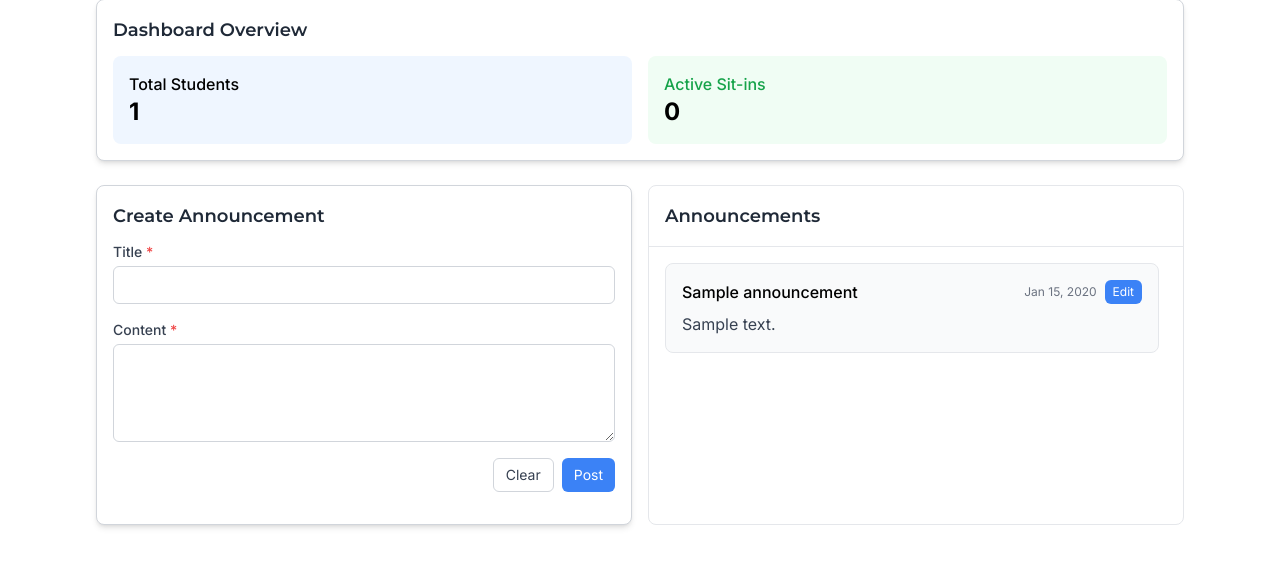
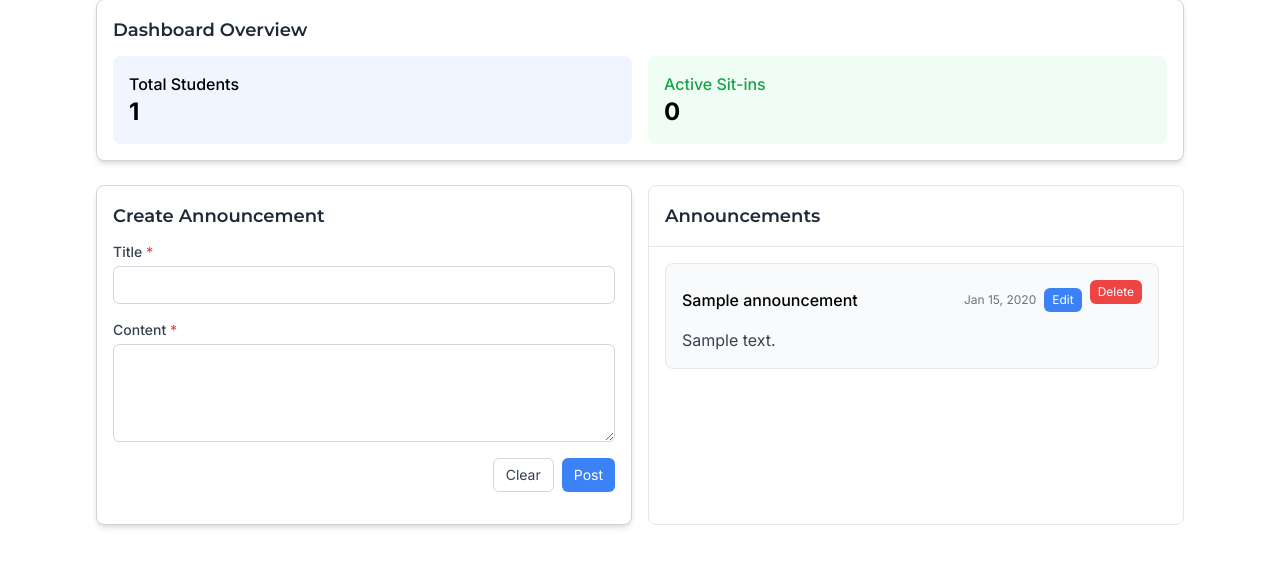
Before and after one commit to Sabnock-k/Sit-in-Monitoring-System, a PHP site: page /pages/admin/homepage.php in a window 1280 px wide. Shown: the part 89-654 px from the top of the page. Run offline with PHP 8.4, Linux system fonts and the light colour scheme; the visitor is signed in with stand-in values (Sample User, id 1); data comes from the database, SQL or seed files in the repository; tables that the repository leaves empty hold one stand-in row (values such as "Sample post"); some libraries are stand-ins or nearby versions.

Commit message:
Add delete functionality for announcements with success and error messages

```diff
--- a/pages/admin/homepage.php
+++ b/pages/admin/homepage.php
@@ -93,6 +93,37 @@ if ($_SERVER['REQUEST_METHOD'] === 'POST' && isset($_POST['edit_announcement']))
         }
     }
 }
+
+// Delete an announcement
+$delete_success_message = '';
+$delete_error_message = '';
+
+if ($_SERVER['REQUEST_METHOD'] === 'POST' && isset($_POST['delete_announcement'])) {
+    $id = isset($_POST['id']) ? intval($_POST['id']) : 0;
+
+    if ($id > 0) {
+        $stmt = $conn->prepare("DELETE FROM announcements WHERE id = ?");
+        if ($stmt) {
+            $stmt->bind_param("i", $id);
+
+            if ($stmt->execute()) {
+                $delete_success_message = "Announcement deleted successfully!";
+                $_POST = array();
+
+                // Refresh the announcements list
+                $sql = "SELECT * FROM announcements ORDER BY created_at DESC";
+                $result = mysqli_query($conn, $sql);
+                $announcements = mysqli_fetch_all($result, MYSQLI_ASSOC);
+            } else {
+                $delete_error_message = "Error deleting announcement: " . $stmt->error;
+            }
+            $stmt->close();
+        } else {
+            $delete_error_message = "Database error: " . $conn->error;
+        }
+    }
+}
+
 
 $conn->close();
 ?>
@@ -270,6 +301,18 @@ $conn->close();
                     </div>
                     <div class="p-4">
                         <div class="space-y-4 max-h-[380px] overflow-y-auto pr-2">
+                            <!-- Display message -->
+                            <?php if(!empty($delete_success_message)): ?>
+                                <div id="alert-box" class="bg-green-100 border-l-4 border-green-500 text-green-700 p-3 mb-4 rounded text-sm" role="alert">
+                                    <p><i class="fas fa-check-circle mr-1"></i> <?php echo $delete_success_message; ?></p>
+                                </div>
+                            <?php endif; ?>
+
+                            <?php if(!empty($delete_error_message)): ?>
+                                <div id="alert-box" class="bg-red-100 border-l-4 border-red-500 text-red-700 p-3 mb-4 rounded text-sm" role="alert">
+                                    <p><i class="fas fa-exclamation-circle mr-1"></i> <?php echo $delete_error_message; ?></p>
+                                </div>
+                            <?php endif; ?>
                             <!-- Display all announcements -->
                             <?php foreach ($announcements as $announcement): ?>
                                 <div class="bg-gray-50 p-4 rounded-lg border border-gray-200">
@@ -285,6 +328,12 @@ $conn->close();
                                                 data-content="<?php echo htmlspecialchars($announcement['content']); ?>">
                                                 Edit
                                             </button>
+                                            <form method="POST" action="<?php echo htmlspecialchars($_SERVER['PHP_SELF']); ?>" class="inline">
+                                                <input type="hidden" name="id" value="<?php echo $announcement['id']; ?>">
+                                                <button type="submit" name="delete_announcement" class="del-btn px-2 py-1 text-xs bg-red-500 text-white rounded-md hover:bg-red-600 transition duration-200">
+                                                    Delete
+                                                </button>
+                                            </form>
                                         </div>
                                     </div>
                                     <p class="text-gray-700"><?php echo htmlspecialchars($announcement['content']); ?></p>
@@ -324,7 +373,7 @@ $conn->close();
                                 <button type="button" id="closeEditModal" class="px-3 py-1.5 text-sm bg-gray-300 text-gray-700 rounded-md hover:bg-gray-400 transition">Cancel</button>
                                 <button type="submit" name="edit_announcement" class="px-3 py-1.5 text-sm bg-blue-500 text-white rounded-md hover:bg-blue-600 transition">Save Changes</button>
                             </div>
-                    </form>
+                        </form>
                     </div>
                 </div>
             </div>
```
